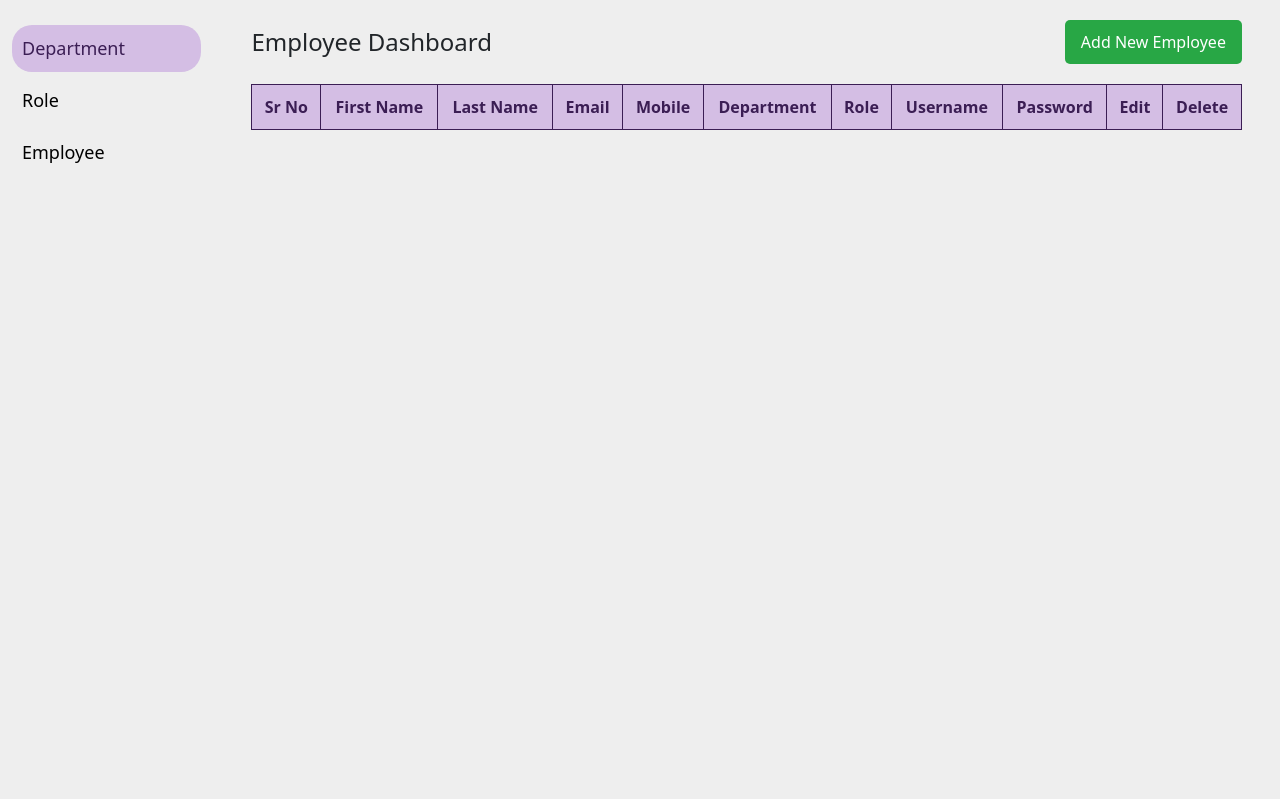
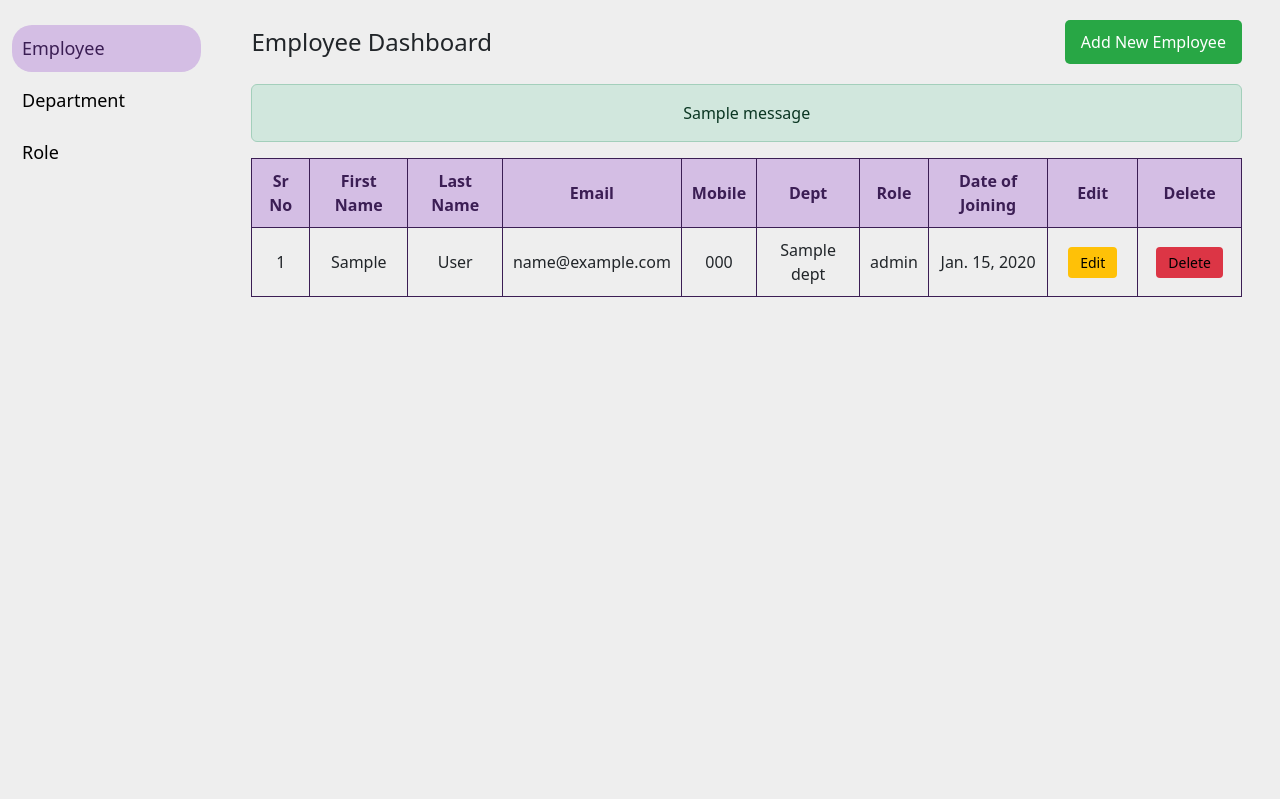
Before and after one commit to Suhas2002G/EmployeePulse, a Django app: page /employee in a window 1280 px wide. Shown: the part 90-889 px from the top of the page. Run offline with Django 5.2, Linux system fonts and the light colour scheme; tables that the repository leaves empty hold one stand-in row (values such as "Sample post"); one stand-in notice (Sample message) is shown; lists and menus that the app fills with data are empty; some libraries are stand-ins or nearby versions.

Commit message:
Emp view completed

```diff
--- a/EmployeePulse/settings.py
+++ b/EmployeePulse/settings.py
@@ -52,6 +52,9 @@ MIDDLEWARE = [
     'django.contrib.auth.middleware.AuthenticationMiddleware',
     'django.contrib.messages.middleware.MessageMiddleware',
     'django.middleware.clickjacking.XFrameOptionsMiddleware',
+
+    'django.contrib.sessions.middleware.SessionMiddleware',
+    'django.contrib.messages.middleware.MessageMiddleware',
 ]
 
 ROOT_URLCONF = 'EmployeePulse.urls'
--- a/app/urls.py
+++ b/app/urls.py
@@ -17,5 +17,8 @@ urlpatterns = [
     path('editrole/<rid>', views.editrole),
 
     path('employee', views.employee),
+    path('add_emp', views.add_emp),
+    # path('del_emp/<eid>', views.del_emp),
+    path('edit_emp/<eid>', views.edit_emp),
 ]
 urlpatterns+=static(settings.MEDIA_URL,document_root=settings.MEDIA_ROOT)
--- a/app/views.py
+++ b/app/views.py
@@ -7,8 +7,9 @@ User = get_user_model()
 
 from django.contrib.auth import authenticate
 from django.contrib.auth import login,logout
-from .models import Dept, Role
-
+from .models import Dept, Role, Employee
+from django.contrib import messages
+from django.contrib.auth.hashers import make_password
 
 
 # Home page
@@ -116,4 +117,89 @@ def editrole(request, rid):
 
 
 def employee(request):
-    return render(request, 'employee.html')
+    dept = Dept.objects.all()
+    roles = Role.objects.all()
+    emp = Employee.objects.all().order_by('pk')
+    return render(request, 'employee.html', {'dept': dept, 'roles': roles, 'emp' : emp})
+
+
+
+
+
+def add_emp(request):
+    if request.method == "POST":
+        fn = request.POST.get('fname')
+        ln = request.POST.get('lname')
+        e = request.POST.get('email')
+        mob = request.POST.get('mob')
+        dept_id = request.POST.get('dept')
+        role_id = request.POST.get('role')
+        password = request.POST.get('pass')
+        cpass = request.POST.get('cpass')
+
+        print(fn)
+        print(ln)
+        print(e)
+        print(mob)
+        print(dept_id)
+        print(role_id)
+        # print(username)
+        print(make_password(password))
+
+        # Check if all fields are filled
+        if not all([fn, ln, e, mob, dept_id, role_id, password, cpass]):
+            messages.error(request, "All fields are required.")
+            return redirect('/employee')
+
+        # Validate mobile number
+        if not mob.isdigit() or len(mob) not in [10, 12]:
+            messages.error(request, "Invalid mobile number format.")
+            return redirect('/employee')
+
+        # Check if all fields are filled
+        if password != cpass:
+            messages.error(request, "Password and Confirm Password should be same")
+            return redirect('/employee')
+
+        # Validate department and role
+        department = Dept.objects.get(dept_id=dept_id)
+        role = Role.objects.get(id=role_id)
+
+        # Check for existing username (case insensitive)
+        if Employee.objects.filter(email__iexact=e).exists():
+            messages.error(request, "Email already taken. Choose a different one.")
+            return redirect('/employee')
+
+        # Create and save the Employee
+        Employee.objects.create(
+            first_name=fn,
+            last_name=ln,
+            email=e,
+            mobile=mob,
+            dept_id=dept_id,
+            role=role,
+            password=make_password(password)  # Secure password hashing
+        )
+
+        messages.success(request, "Employee added successfully!")
+        return redirect('/employee')
+
+    return render(request, 'employee.html')  # Ensure this template is correct
+
+
+
+
+# Edit Role
+def edit_emp(request, eid):
+    pass
+    # r = Role.objects.get(id=rid)
+
+    # if request.method == "POST":
+    #     role = request.POST.get("role_name")
+    #     desc = request.POST.get("role_desc")
+
+    #     r.role = role
+    #     r.desc = desc
+    #     r.save()
+
+    #     return redirect("/role")
--- a/static/js/script.js
+++ b/static/js/script.js
@@ -31,7 +31,10 @@ document.addEventListener('DOMContentLoaded', () => {
 
   menuItems.forEach(item => {
       item.addEventListener("click", function () {
-            document.querySelector(".side-item.active")?.classList.remove("active");
+          // Remove active class from all items
+          menuItems.forEach(i => i.classList.remove("active"));
+
+          // Add active class to the clicked item
           this.classList.add("active");
       });
   });
@@ -85,5 +88,16 @@ function showEmpForm() {
 }
 function hideempForm() {
   document.getElementById("empForm").style.display = "none";
-  document.getElementById("roleEditForm").style.display = "none";
+  document.getElementById("empEditForm").style.display = "none";
 }
+
+function showEmpEditForm(id,fname,lname,email,mob,dept,role) {
+  document.getElementById("empEditForm").style.display = "flex";
+  document.getElementById("editFname").value = fname;
+  document.getElementById("editLname").value = lname;
+  document.getElementById("editEmail").value = email;
+  document.getElementById("editmob").value = mob;
+  document.getElementById("editDept").value = dept;
+  document.getElementById("editRole").value = role;
+  document.getElementById("editEmpForm").action = "/editemp/" + id;
+}
--- a/templates/employee.html
+++ b/templates/employee.html
@@ -8,14 +8,14 @@
         <button class="dept-add-btn" onclick="showEmpForm()">Add New Employee</button>
     </div>
 
-    {% if successmsg %}
-        <div id="success" class="alert alert-success" role="alert">
-            {{ successmsg }}
-        </div>
-    {% elif errormsg %}
-        <div id="error" class="alert alert-danger" role="alert" data-redirect-url="/">
-            {{ errormsg }}
-        </div>
+
+    <!-- Display Success & Error Messages -->
+    {% if messages %}
+        {% for message in messages %}
+            <div class="alert {% if message.tags %}alert-{{ message.tags }}{% endif %}" role="alert">
+                {{ message }}
+            </div>
+        {% endfor %}
     {% endif %}
 
     <table class="dept-table">
@@ -26,29 +26,38 @@
                 <th>Last Name</th>
                 <th>Email</th>
                 <th>Mobile</th>
-                <th>Department</th>
+                <th>Dept</th>
                 <th>Role</th>
-                <th>Username</th>
-                <th>Password</th>
+                <th>Date of Joining</th>
+                <!-- <th>Password</th> -->
                 <th>Edit</th>
                 <th>Delete</th>
 
             </tr>
         </thead>
         <tbody>
-            {% for i in data %}
+            {% for i in emp %}
             <tr>
                 <td>{{ forloop.counter }}</td>
-                <td></td>
-                <td></td>
-                <td></td>
-                <td></td>
-                <td></td>
-                <td></td>
-                <td></td>
-                <td></td>
-                <td></td>
-                <td></td>
+                <td> {{i.first_name}} </td>
+                <td> {{i.last_name}} </td>
+                <td> {{i.email}} </td>
+                <td> {{i.mobile}} </td>
+                <td> {{i.dept.dept_name}} </td>
+                <td> {{i.role.role}} </td>
+                <td> {{i.doj}} </td>
+
+                <td> <a href="#" onclick="showEmpEditForm('{{ i.id }}','{{ i.first_name }}', '{{ i.last_name }}', '{{ i.email }}', '{{ i.mobile }}', '{{ i.dept.dept_name }}', '{{i.role.role}}')"
+                    class="dept-edit-btn" style="text-decoration: none; color: black;">
+                    Edit
+                    </a>
+                </td>
+
+                <td> <a href="/del_emp/{{ i.id }}" class="dept-delete-btn" style="text-decoration: none; color: black;">
+                    Delete
+                    </a>
+                </td>
+
             </tr>
             {% endfor %}
         </tbody>
@@ -58,7 +67,7 @@
 
 
 
-<!-- Add Department Form (Popup Modal) -->
+<!-- Add Emp Form (Popup Modal) -->
 <div class="dept-form-popup" id="empForm">
     <div class="emp-form-container">
         <h3 class="titleEmpAdd">Add New Employee</h3>
@@ -75,7 +84,7 @@
 
             <div class="empform-row">
                 <label class="empform-label">Email:</label>
-                <input type="text" name="email" class="empform-input" required>
+                <input type="text" name="email" class="empform-input" >
 
                 <label class="empform-label mx-3"> Mobile No:</label>
                 <input type="text" name="mob" class="empform-input" required>
@@ -83,18 +92,93 @@
 
             <div class="empform-row">
                 <label class="empform-label">Department:</label>
-                <input type="text" name="dept" class="empform-input" required>
+                <select name="dept" class="empform-input" required>
+                    <option value="" disabled selected>Select Department</option>
+                    {% for i in dept %}
+                    <option value="{{ i.dept_id }}">{{ i.dept_name }}</option>
+                    {% endfor %}
+                </select>
 
-                <label class="empform-label mx-3"> Role:</label>
-                <input type="text" name="role" class="empform-input" required>
+                <label class="empform-label mx-3">Role:</label>
+                <select name="role" class="empform-input" required>
+                    <option value="" disabled selected>Select Role</option>
+                    {% for role in roles %}
+                    <option value="{{ role.id }}">{{ role.role }}</option>
+                    {% endfor %}
+                </select>
             </div>
 
             <div class="empform-row">
-                <label class="empform-label">Username:</label>
-                <input type="text" name="username" class="empform-input" required>
+                <label class="empform-label">Password:</label>
+                <input type="password" name="pass" class="empform-input" required>
 
-                <label class="empform-label mx-3"> Password:</label>
+                <label class="empform-label mx-3"> Confirm Password:</label>
+                <input type="password" name="cpass" class="empform-input" required>
+            </div>
+
+            <div class="empform-btn-group">
+                <button type="submit" class="empform-submit">Submit</button>
+                <button type="button" class="empform-cancel" onclick="hideempForm()">Cancel</button>
+            </div>
+        </form>
+    </div>
+</div>
+
+
+
+
+
+
+
+
+
+<!-- Edit Emp Form (Popup Modal) -->
+<div class="dept-form-popup" id="empEditForm">
+    <div class="emp-form-container">
+        <h3 class="titleEmpAdd">Edit Employee Details</h3>
+
+        <form method="POST" action="/edit_emp" class="empform-container">
+            {% csrf_token %}
+            <div class="empform-row">
+                <label class="empform-label">First Name:</label>
+                <input type="text" name="fname" id="editFname" class="empform-input" required>
+
+                <label class="empform-label mx-3" > Last Name:</label>
+                <input type="text" name="lname" class="empform-input" required>
+            </div>
+
+            <div class="empform-row">
+                <label class="empform-label">Email:</label>
+                <input type="text" name="email" id="editEmail" class="empform-input" >
+
+                <label class="empform-label mx-3"> Mobile No:</label>
+                <input type="text" name="mob" id="editmob" class="empform-input" required>
+            </div>
+
+            <div class="empform-row">
+                <label class="empform-label">Department:</label>
+                <select name="dept" id="editDept" class="empform-input" required>
+                    <option value="" disabled selected>Select Department</option>
+                    {% for i in dept %}
+                    <option value="{{ i.dept_id }}">{{ i.dept_name }}</option>
+                    {% endfor %}
+                </select>
+
+                <label class="empform-label mx-3">Role:</label>
+                <select name="role" id="editRole" class="empform-input" required>
+                    <option value="" disabled selected>Select Role</option>
+                    {% for role in roles %}
+                    <option value="{{ role.id }}">{{ role.role }}</option>
+                    {% endfor %}
+                </select>
+            </div>
+
+            <div class="empform-row">
+                <label class="empform-label">Password:</label>
                 <input type="password" name="pass" class="empform-input" required>
+
+                <label class="empform-label mx-3"> Confirm Password:</label>
+                <input type="password" name="cpass" class="empform-input" required>
             </div>
 
             <div class="empform-btn-group">
@@ -119,13 +203,4 @@
 
 
 
-
-
-
-
-
-
-
-
-
 {% endblock 'main' %}
--- a/templates/role.html
+++ b/templates/role.html
@@ -85,7 +85,7 @@
 
             <div class="dept-form-btn-group">
                 <button type="submit" class="dept-form-submit">Submit</button>
-                <button type="button" class="dept-form-cancel" onclick="hideRoleForm()">Cancel</button>
+                <button type="button" class="dept-form-cancel" onclick="hideempForm()">Cancel</button>
             </div>
         </form>
     </div>
--- a/templates/sidebar.html
+++ b/templates/sidebar.html
@@ -1,8 +1,8 @@
 <div class="side-bar">
     <ul class="side-menu">
-        <a href="/department" class="sideanchor"><li class="side-item active" data-name="dept">Department</li></a>
+        <a href="/employee" class="sideanchor"><li class="side-item active" data-name="role">Employee</li></a>
+        <a href="/department" class="sideanchor"><li class="side-item" data-name="dept">Department</li></a>
         <a href="/role" class="sideanchor"><li class="side-item" data-name="role">Role</li></a>
-        <a href="/employee" class="sideanchor"><li class="side-item" data-name="role">Employee</li></a>
 
     </ul>
 </div>
```
Also changed, not shown: app/models.py (+0 -18 lines), app/migrations/0001_initial.py, 1 other file. Lines whose indentation alone changed are shown as unchanged.
